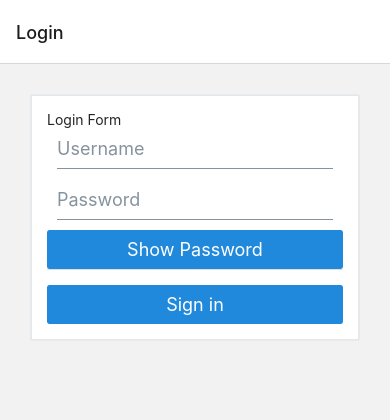
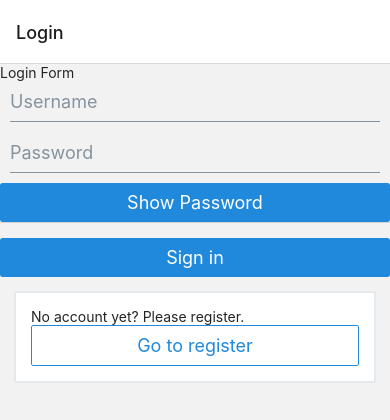
Before and after one commit to Abdullamasum/Healthier-Life, a React Native app: screen /Login in a window 390 px wide. Shown: the top 420 px of the page. Built offline with nearby package versions, Linux system fonts and the light colour scheme.

Commit message:
login is working, but design is bad

```diff
--- a/views/Login.js
+++ b/views/Login.js
@@ -1,37 +1,29 @@
-import React, {useContext, useEffect} from 'react';
-import {
-  Keyboard,
-  KeyboardAvoidingView,
-  Platform,
-  StyleSheet,
-  TouchableOpacity,
-} from 'react-native';
+import React, {useContext, useEffect, useState} from 'react';
+import {Keyboard, ScrollView, TouchableOpacity} from 'react-native';
 import PropTypes from 'prop-types';
 import {MainContext} from '../contexts/MainContext';
 import AsyncStorage from '@react-native-async-storage/async-storage';
 import {useUser} from '../hooks/ApiHooks';
 import LoginForm from '../components/forms/LoginForm';
-import {Card} from '@rneui/themed';
+import RegisterForm from '../components/forms/RegisterForm';
+import {Button, Card, Text} from '@rneui/base';
 
 const Login = ({navigation}) => {
   const {setIsLoggedIn, setUser} = useContext(MainContext);
   const {getUserByToken} = useUser();
+  const [toggleForm, setToggleForm] = useState(true);
 
-  // TODO: Move this to the home screen instead of logging in!
   const checkToken = async () => {
     try {
       const userToken = await AsyncStorage.getItem('userToken');
-
-      if (userToken === null) return; // Return if no existing token
-
-      console.log('Login, checkToken, token:', userToken);
+      // if no token available, do nothing
+      if (userToken === null) return;
       const userData = await getUserByToken(userToken);
-      console.log(userData);
+      console.log('checkToken', userData);
       setUser(userData);
       setIsLoggedIn(true);
     } catch (error) {
-      console.warn('No valid token available', error);
-      setIsLoggedIn(false);
+      console.error('checkToken', error);
     }
   };
 
@@ -40,27 +32,27 @@ const Login = ({navigation}) => {
   }, []);
 
   return (
-    <TouchableOpacity
-      onPress={() => Keyboard.dismiss()}
-      style={styles.container}
-      activeOpacity={1}
-    >
-      <KeyboardAvoidingView
-        behavior={Platform.OS === 'ios' ? 'padding' : 'height'}
-      >
+    <ScrollView>
+      <TouchableOpacity onPress={() => Keyboard.dismiss()} activeOpacity={1}>
+        {toggleForm ? <LoginForm /> : <RegisterForm />}
         <Card>
-          <LoginForm />
+          <Text>
+            {toggleForm
+              ? 'No account yet? Please register.'
+              : 'Already have an account? Please login.'}
+          </Text>
+          <Button
+            type="outline"
+            title={toggleForm ? 'Go to register' : 'Go to login'}
+            onPress={() => {
+              setToggleForm(!toggleForm);
+            }}
+          />
         </Card>
-      </KeyboardAvoidingView>
-    </TouchableOpacity>
+      </TouchableOpacity>
+    </ScrollView>
   );
 };
-
-const styles = StyleSheet.create({
-  container: {
-    padding: 16,
-  },
-});
 
 Login.propTypes = {
   navigation: PropTypes.object,
```
